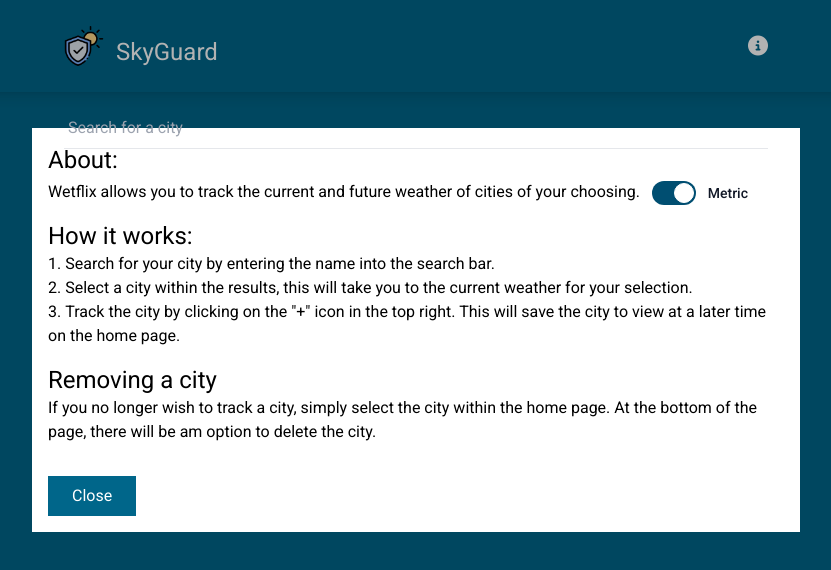
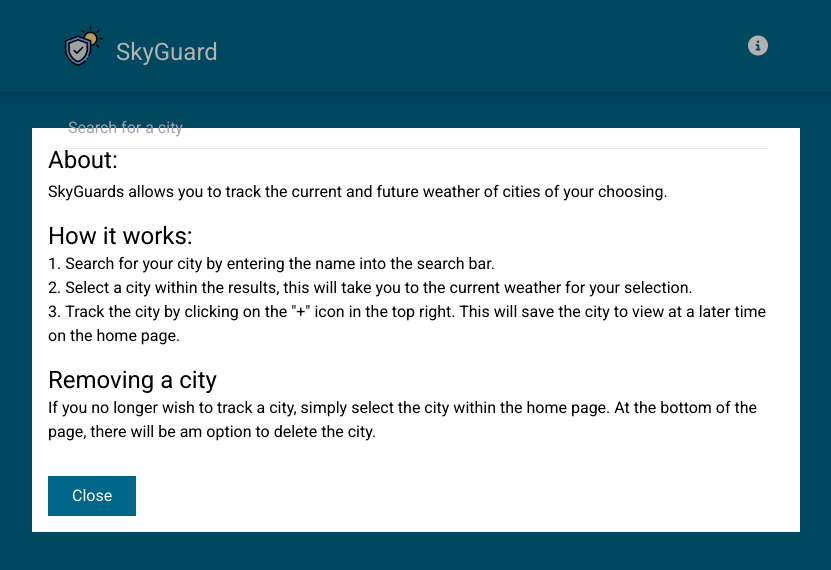
Before and after one commit to Robbie-Corcoran/vue-weather-project, a Vue app: page / in a window 1280 px wide. Both pictures are taken after a click on the icon 982 px from the left and 46 px from the top of the page. Shown: the top 570 px of the page, without its empty margins (224-1055 px from the left). Built offline with nearby package versions, Linux system fonts and the light colour scheme.

Commit message:
Minor logic and text changes

```diff
--- a/src/components/NavBar.vue
+++ b/src/components/NavBar.vue
@@ -23,12 +23,12 @@
       <BaseModal
         :modalActive="modalActive"
         @close-modal="toggleModal"
-        class="fixed inset-0 flex items-center justify-center z-50"
+        class="fixed inset-0 flex items-center justify-center"
       >
         <div class="text-black">
           <h1 class="text-2xl mb-1">About:</h1>
           <p class="mb-4">
-            Wetflix allows you to track the current and future weather of cities of your choosing.
+            SkyGuards allows you to track the current and future weather of cities of your choosing.
           </p>
           <h2 class="text-2xl">How it works:</h2>
           <ol class="list-decimal list-inside mb-4">
--- a/src/components/SavedCityList.vue
+++ b/src/components/SavedCityList.vue
@@ -1,15 +1,4 @@
 <template>
-  <button @click="toggleUnitPreference" class="flex flex-row-reverse z-49">
-    <label class="relative inline-flex items-center me-5 cursor-pointer">
-      <input @click="toggleUnitPreference" type="checkbox" value="" class="sr-only peer" checked />
-      <div
-        class="w-11 h-6 bg-gray-200 rounded-full peer dark:bg-gray-700 peer-focus:ring-4 peer-focus:bg-weather-secondary dark:peer-focus:bg-weather-secondary peer-checked:after:translate-x-full rtl:peer-checked:after:-translate-x-full peer-checked:after:border-white after:content-[''] after:absolute after:top-0.5 after:start-[2px] after:bg-white after:border-gray-300 after:border after:rounded-full after:h-5 after:w-5 after:transition-all dark:border-gray-600 peer-checked:bg-weather-secondary"
-      ></div>
-      <span class="ms-3 text-sm font-medium text-gray-900 dark:text-gray-300">{{
-        unitPreference
-      }}</span>
-    </label>
-  </button>
   <div v-for="city in savedCities" :key="city.id">
     <SavedCityCard
       :city="city"
@@ -22,6 +11,18 @@
   <p v-if="savedCities.length === 0">
     No locations saved. To keep a list of your favourite places, search in the field above
   </p>
+
+  <button v-else class="flex flex-row-reverse">
+    <label class="relative inline-flex items-center me-5 cursor-pointer">
+      <input @click="toggleUnitPreference" type="checkbox" class="sr-only peer" checked />
+      <div
+        class="w-11 h-6 bg-gray-200 rounded-full peer dark:bg-gray-700 peer-focus:ring-4 peer-focus:bg-weather-secondary dark:peer-focus:bg-weather-secondary peer-checked:after:translate-x-full rtl:peer-checked:after:-translate-x-full peer-checked:after:border-white after:content-[''] after:absolute after:top-0.5 after:start-[2px] after:bg-white after:border-gray-300 after:border after:rounded-full after:h-5 after:w-5 after:transition-all dark:border-gray-600 peer-checked:bg-weather-secondary"
+      ></div>
+      <span class="ms-3 text-sm font-medium text-gray-900 dark:text-gray-300">{{
+        unitPreference
+      }}</span>
+    </label>
+  </button>
 </template>
 
 <script setup>
```
